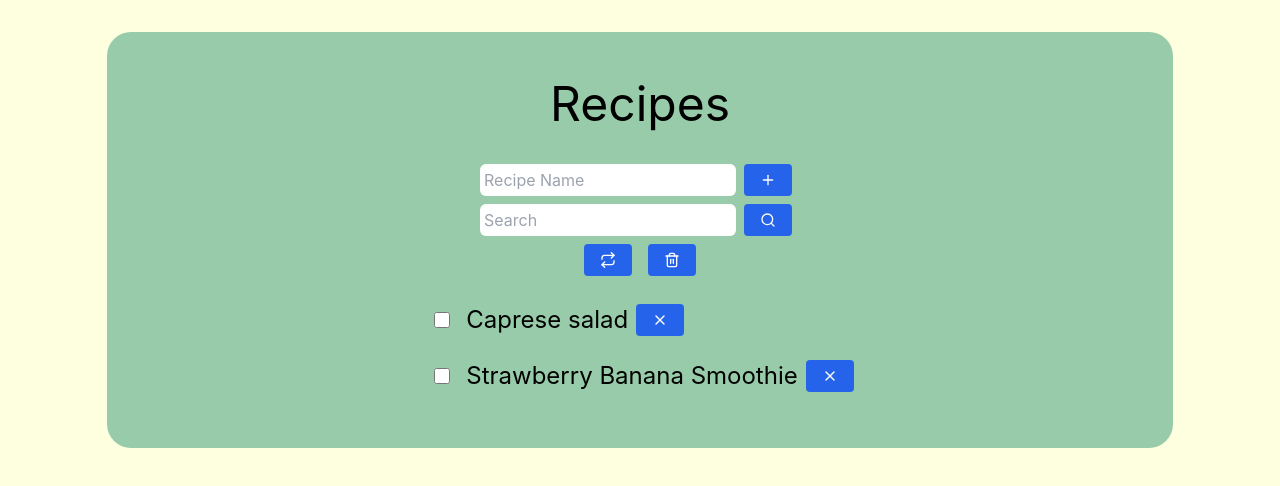
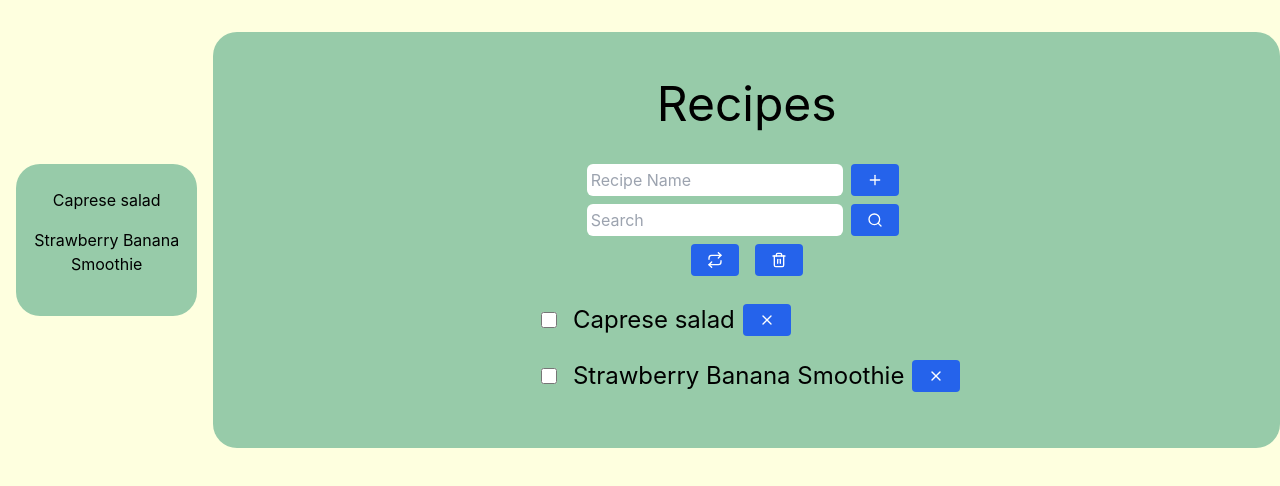
Before and after one commit to cw417/react-recipes, a React (Create React App) app: page / in a window 1280 px wide. Shown: the top 486 px of the page. Built offline with nearby package versions, Linux system fonts and the light colour scheme.

Commit message:
Add sidebar and click to select funcationality

```diff
--- a/src/App.css
+++ b/src/App.css
@@ -1,6 +1,11 @@
 @tailwind base;
 @tailwind components;
 @tailwind utilities;
+
+:root {
+  --background-yellow: #feffdf
+  --background-green: #97cba9;
+}
 
 body {
   background-color: #feffdf;
@@ -19,6 +24,14 @@ input {
   @apply m-4 w-4 h-4 border border-gray-300 bg-white checked:bg-blue-500;
 }
 
-.recipes {
+.background-green {
   background-color: #97cba9;
 }
+
+.sidebar {
+  @apply rounded-3xl mx-4 pb-8 pt-4 w-screen text-center;
+}
+
+.recipes {
+  @apply rounded-3xl my-8 pb-8 pt-4 w-screen md:w-10/12;
+}
--- a/src/App.js
+++ b/src/App.js
@@ -1,6 +1,7 @@
 import './App.css';
 import React, { useState, useRef, useEffect } from 'react'
 import RecipeList from './components/RecipeList';
+import Sidebar from './components/Sidebar';
 import { v4 as uuidv4 } from 'uuid';
 import { FiPlus, FiSearch, FiRepeat, FiTrash2 } from "react-icons/fi";
 
@@ -113,6 +114,16 @@ function App() {
      */
     storeRecipes()
     const newRecipes = recipes.filter(recipe => recipe.id !== id)
+    setRecipes(newRecipes)
+  }
+
+  function filterRecipes(id) {
+    /**
+     * Filter recipe list to show only one recipe based on given id.
+     * @param {String} id  UUID of recipe to display.
+     */
+    storeRecipes()
+    const newRecipes = recipes.filter(recipe => recipe.id === id)
     setRecipes(newRecipes)
   }
 
@@ -247,7 +258,13 @@ function App() {
 
   return (
     <div className='flex flex-row items-center justify-center'>
-      <div className='recipes flex flex-col items-center justify-center rounded-3xl my-8 pb-8 pt-4 w-screen md:w-10/12'>
+      <div className='sidebar background-green flex-1 flex flex-col items-center justify-center' >
+        <Sidebar
+          recipes={recipes}
+          filterRecipes={filterRecipes}
+        />
+      </div>
+      <div className='recipes background-green flex flex-col items-center justify-center'>
         <div className='items-center'>
           <div className='text-5xl text-center m-8'>
             Recipes
--- /dev/null
+++ b/src/components/Sidebar.js
@@ -0,0 +1,20 @@
+import React from 'react'
+
+export default function Sidebar({ recipes, filterRecipes }) {
+
+  function handleFilterRecipes(id) {
+    filterRecipes(id)
+  }
+
+  return (
+    recipes.map((recipe, index) => {
+      return (
+        <div
+          key={index}
+          className='py-2 px-2 hover:bg-blue-400 rounded-3xl'
+          onClick={() => handleFilterRecipes(recipe.id)}
+        >{recipe.name}</div>
+      )
+    })
+  )
+}
```
